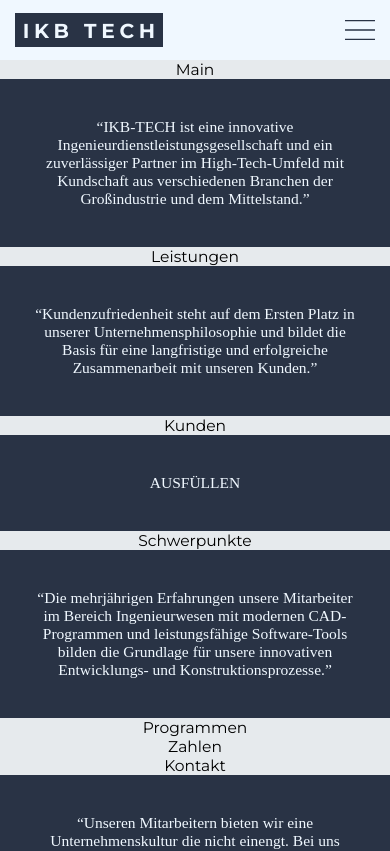
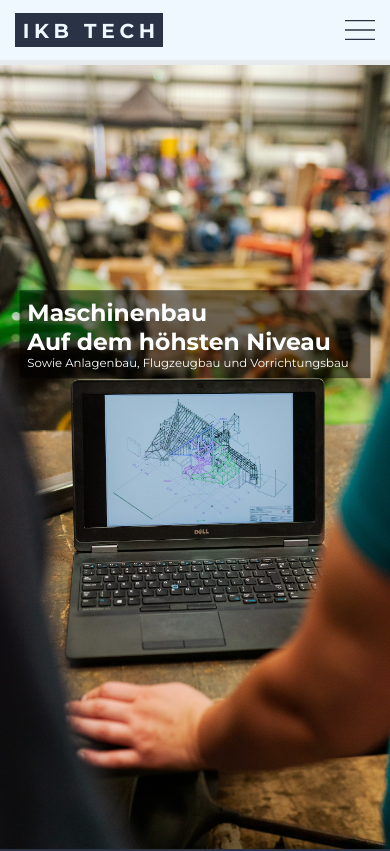
Before and after one commit to AlexHolad/ikb-tech, a React (Create React App) app: page / in a window 390 px wide. Shown: the top 851 px of the page. Built offline with nearby package versions, Linux system fonts and the light colour scheme; a web font is replaced by a local one.

Commit message:
finished main component and made it responsive

```diff
--- /dev/null
+++ b/src/components/Main.css
@@ -0,0 +1,83 @@
+.main-container {
+    height: calc(100vh - 60px);
+    display: flex;
+    position: relative;
+    text-align: center;
+}
+
+.image-container {
+    padding-top: 5px;
+}
+
+.main-image {
+    height: calc(100vh - 60px);
+    object-fit: cover;
+    object-position: top;
+    width: 100%;
+}
+
+.message-container {
+    display: flex;
+    flex-direction: column;
+    flex-grow: 1;
+    align-items: flex-start;
+    justify-content: center;
+    padding: 0 0 10vw 5vw;
+}
+
+h1{
+    font-size: 4vw;
+    color: #293345;
+}
+
+h3{
+    font-size: 1.9vw;
+    color: #758D97;
+    font-weight: 400;
+}
+
+@media (max-width: 750px) {
+
+    .main-container {
+        height: calc(100vh - 60px);
+        display: flex;
+        flex-wrap: wrap;
+        position: relative;
+        text-align: center;
+    }
+
+    .image-container {
+        padding-top: 5px;
+    }
+
+    .main-image {
+        height: calc(100vh - 60px);
+        object-fit: cover;
+        object-position: top;
+        width: 100%;
+    }
+
+    .message-container {
+        display: flex;
+        flex-direction: column;
+        align-items: flex-start;
+        justify-content: center;
+        position: absolute;
+        top: 35%;
+        left: 50%;
+        transform: translate(-50%, -50%);
+        width: 90vw;
+        background-color: rgba(0, 0, 0, 0.5);
+        padding: 2vw;
+    }
+
+    h1 {
+        font-size: 6vw;
+        color: white;
+    }
+    h3 {
+        font-size: 3vw;
+        color: white;
+    }
+
+}
--- /dev/null
+++ b/src/components/Main.js
@@ -0,0 +1,18 @@
+import React from "react";
+
+import "./Main.css";
+
+function Main({main}) {
+  return <div className="main-container">
+    <div className="image-container">
+        <img src={main.img} alt={main.attr} className="main-image"/>
+    </div>
+    <div className="message-container">
+        <h1>{main.headline1}</h1>
+        <h1>{main.headline2}</h1>
+        <h3>{main.suppLine}</h3>
+    </div>
+  </div>;
+}
+
+export default Main;
--- a/src/components/Navbar.css
+++ b/src/components/Navbar.css
@@ -140,6 +140,7 @@ img {
 
   .nav-elements.active {
     width: 180px;
+    z-index: 999;
   }
 
   .nav-elements ul {
--- a/src/pages/Home.js
+++ b/src/pages/Home.js
@@ -4,6 +4,8 @@ import './Home.css'
 
 import Navbar from '../components/Navbar'
 import Quote from '../components/Quote'
+
+import Main from '../components/Main'
 
 
 const Home = ({data}) => {
@@ -18,7 +20,7 @@ const Home = ({data}) => {
     return (
         <div className='home-container'>
             <Navbar nav={data.nav} handleClickScroll={handleClickScroll}/>
-            <div>Main</div>
+            <Main main={data.sectionMain}/>
             <Quote text= {data.sectionLeistungen.quote}/>
             <div id="leistungen">Leistungen</div>
             <Quote text= {data.sectionKunden.quote}/>
```
